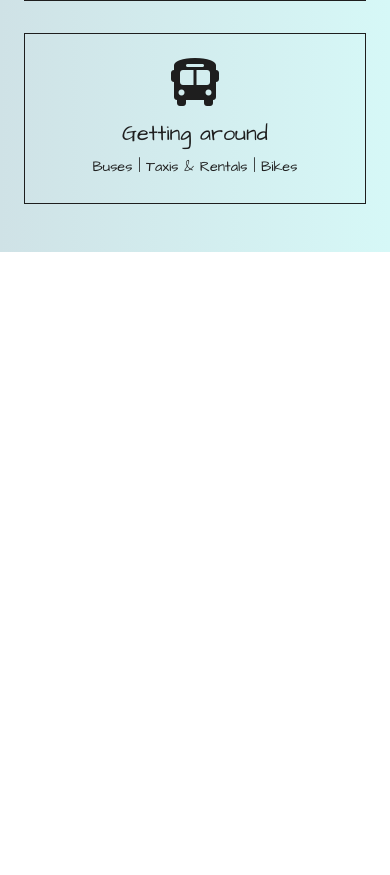
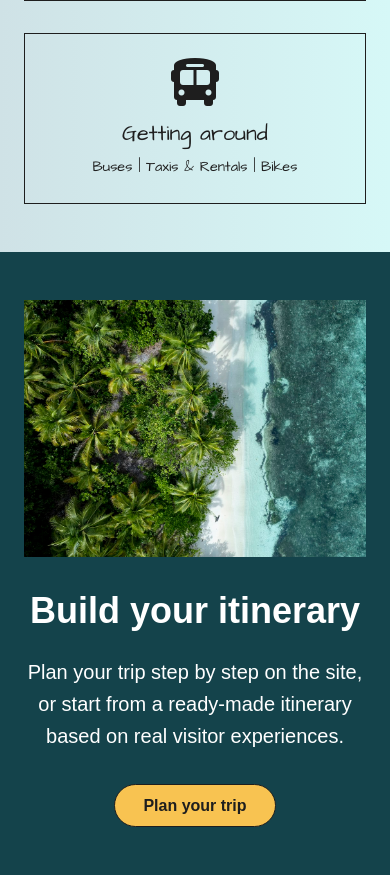
Before and after one commit to mitrerogelio/taniti, a plain HTML site: page index.html in a window 390 px wide. Shown: the part 1991-2866 px from the top of the page. Before the commit the page ends 2243 px from the top, so only its background shows below. Drawn offline with Linux system fonts and the light colour scheme.

Commit message:
add itinerary call to action

```diff
--- a/index.html
+++ b/index.html
@@ -68,6 +68,16 @@
             </ul>
         </section>
 
+        <!-- Itinerary call to action -->
+        <section class="itinerary-cta">
+            <img src="assets/itinerary.jpg" alt="Aerial view of rainforest meeting a white-sand beach">
+            <div>
+                <h2>Build your itinerary</h2>
+                <p>Plan your trip step by step on the site, or start from a ready-made itinerary based on real visitor experiences.</p>
+                <a class="button" href="plan-your-trip.html">Plan your trip</a>
+            </div>
+        </section>
+
     </main>
 </body>
 </html>
--- a/styles.css
+++ b/styles.css
@@ -241,6 +241,51 @@ header [aria-current="page"] {
     }
 }
 
+/* Itinerary call to action */
+.itinerary-cta {
+    display: grid;
+    grid-template-columns: 1fr 1.5fr;
+    align-items: center;
+    gap: 3rem;
+    background: var(--color-teal);
+    color: var(--color-white);
+    font-family: var(--font-sans);
+    text-align: center;
+}
+
+.itinerary-cta img {
+    width: 100%;
+    aspect-ratio: 2 / 3;
+    object-fit: cover;
+}
+
+.itinerary-cta h2 {
+    margin-bottom: 1.5rem;
+    font-family: var(--font-sans);
+    font-size: 3rem;
+    font-weight: 700;
+}
+
+.itinerary-cta p {
+    margin-bottom: 2rem;
+    font-size: 1.25rem;
+}
+
+@media (max-width: 768px) {
+    .itinerary-cta {
+        grid-template-columns: 1fr;
+        gap: 2rem;
+    }
+
+    .itinerary-cta img {
+        aspect-ratio: 4 / 3;
+    }
+
+    .itinerary-cta h2 {
+        font-size: 2.25rem;
+    }
+}
+
 /* ==== Per page styles ==== */
 
 /* Home */
```
